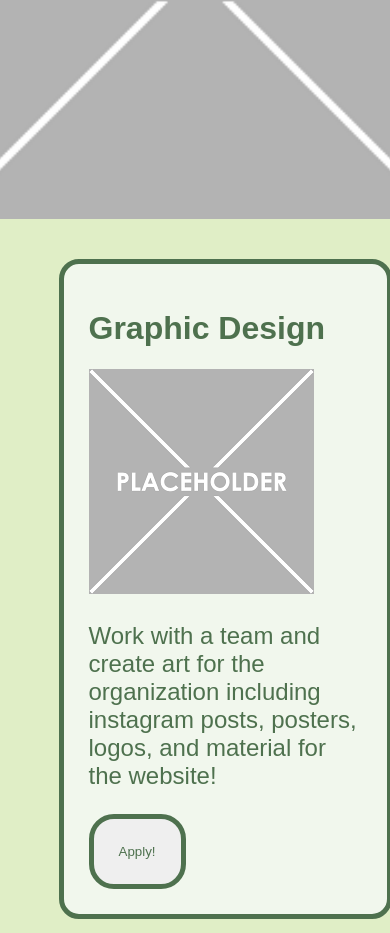
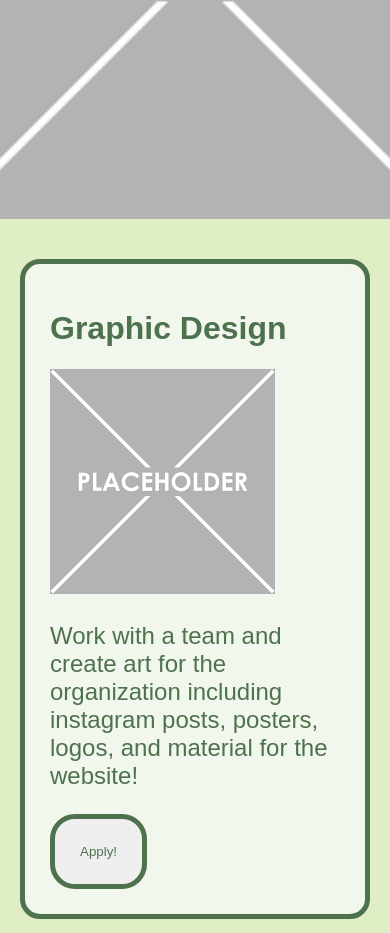
Before and after one commit to sj2245/projectMangoSite, a website: page applications.html in a window 390 px wide. Shown: the part 431-1364 px from the top of the page. Drawn offline with Linux system fonts and the light colour scheme.

Commit message:
#20 Fixed it.

```diff
--- a/applications.html
+++ b/applications.html
@@ -7,7 +7,7 @@
     <title>Applications</title>
 
 </head>
-<body>
+<body class="applications-page">
     <header id="siteHeader">
 
      <a href="index.html">
--- a/style.scss
+++ b/style.scss
@@ -161,19 +161,33 @@ footer {
         }
     }
 }
-#jobPostings {
+.applications-page #jobPostings {
   display: flex !important;
   flex-direction: row !important;
   gap: 20px;
 
 }
 @media (max-width: 599px) {
-  #jobPostings {
+  .applications-page #mainSection {
+    padding-left: 10px;
+    padding-right: 10px;
+  }
+  .applications-page #jobPostings {
     flex-direction: column !important;
-    width: 100%;
+    width: min(100%, 460px);
+    align-items: center;
+    justify-content: center;
+    padding-left: 10px;
+    padding-right: 10px;
+    margin: 0 auto;
+    max-width: 460px;
+    box-sizing: border-box;
   }
-  #jobPostings .jobPosting {
+  .applications-page #jobPostings .jobPosting {
     width: 100% !important;
+    max-width: 420px;
+    margin: 0 auto;
+    box-sizing: border-box;
   }
 }
 #mainSection{
```
Also changed, not shown: style.css, 1 other file.
